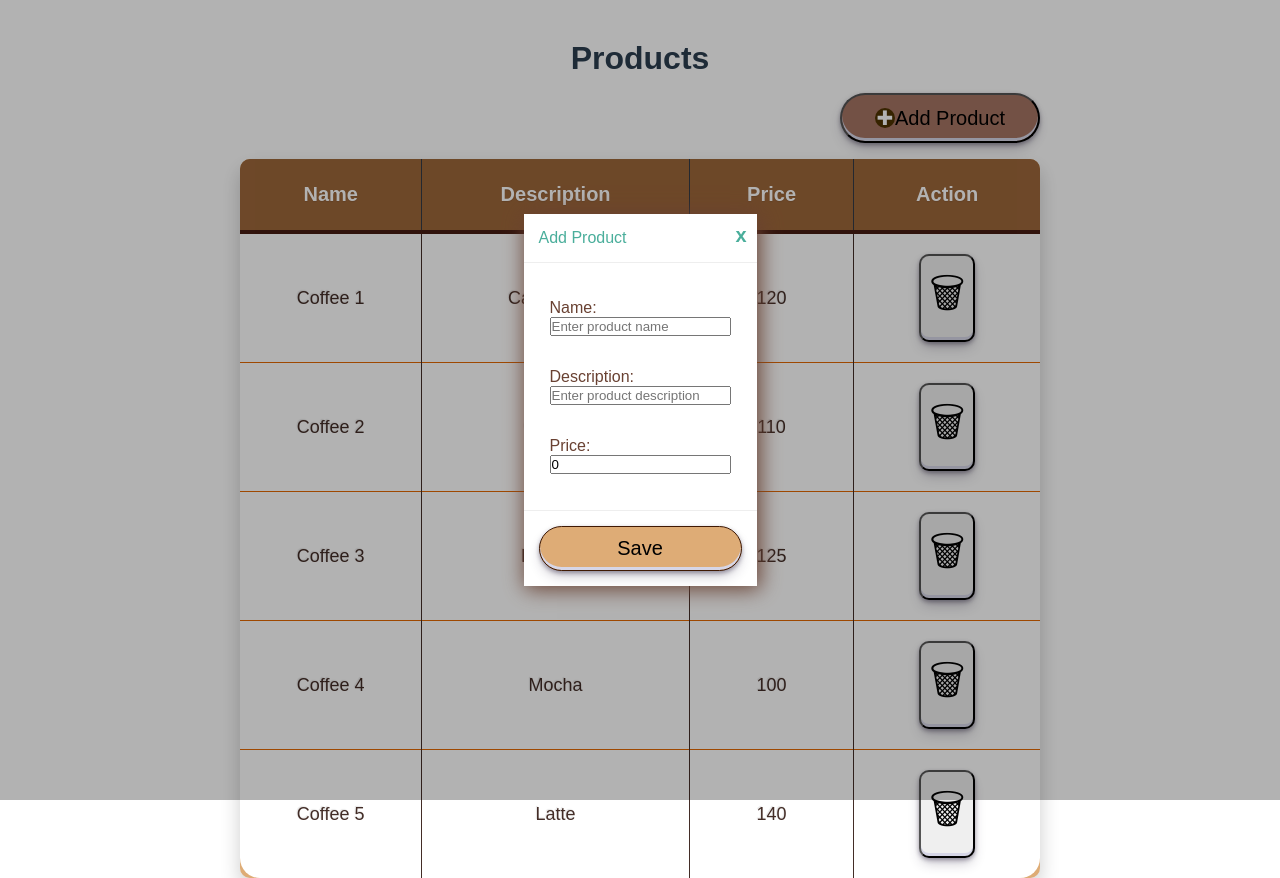
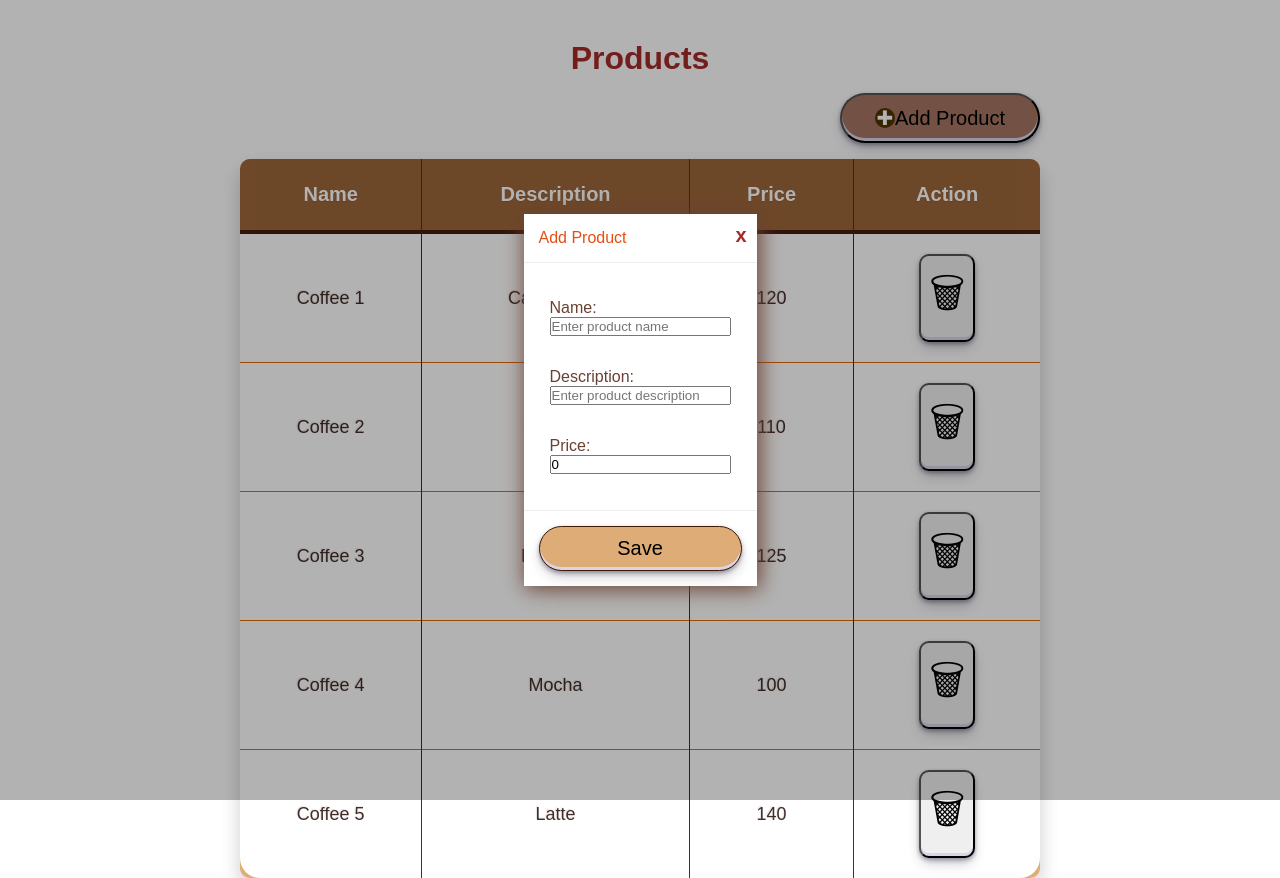
Before and after one commit to CharleeDolor/crud-products, a Vue app: page / in a window 1280 px wide. Both pictures are taken after a click on the button "Add Product". Built offline with nearby package versions, Linux system fonts and the light colour scheme.

Commit message:
some UI fixes

```diff
--- a/src/assets/main.css
+++ b/src/assets/main.css
@@ -15,7 +15,7 @@
       -webkit-font-smoothing: antialiased;
       -moz-osx-font-smoothing: grayscale;
       text-align: center;
-      color: #2c3e50;
+      color: brown;
       margin-top: 20px;
       display: flex;
       flex-direction: column;
@@ -106,6 +106,10 @@
   display: flex;
 }
 
+.header-title{
+  color: #e74e11;
+}
+
 .modal-header {
   position: relative;
   border-bottom: 1px solid #eeeeee;
@@ -135,7 +139,7 @@
   padding: 10px;
   cursor: pointer;
   font-weight: bold;
-  color: #861703;
+  color: brown !important;
   background: transparent;
 }
 
@@ -275,7 +279,7 @@
 
   .btn-close:hover {
     background-color: #ff0000;
-    color: #ffffff;
+    color: #ffffff !important;
   }
 
 
--- a/src/components/AddModal.vue
+++ b/src/components/AddModal.vue
@@ -4,7 +4,7 @@
             <div class="modal">
                 <header class="modal-header">
                     <slot name="header">
-                         Add Product
+                        <p class="header-title">Add Product</p>
                     </slot>
                     <button type="button" class="btn-close" @click="closeDefault" aria-label="Close modal">
                         x
@@ -78,10 +78,6 @@ export default {
         },
 
         animateSave() {
-            // Validate form manually
-            // if (!this.$refs.form.checkValidity()) {
-            //     return false; // Prevent form submission
-            // }
 
             // Animate the Save button
             this.saveAnimated = [false, false, false, false]; // Reset animation status
--- a/src/components/EditModal.vue
+++ b/src/components/EditModal.vue
@@ -4,8 +4,11 @@
             <div class="modal">
                 <header class="modal-header">
                     <slot name="header">
-                        Edit Product
+                        <p class="header-title">Edit Product</p>
                     </slot>
+                    <button type="button" class="btn-close" @click="closeDefault" aria-label="Close modal">
+                        x
+                    </button>
                 </header>
 
                 <form @submit.prevent="handleSubmit">
@@ -30,7 +33,7 @@
                     </section>
 
                     <footer class="modal-footer">
-                        <input type="submit" value="Save" class="btn-green">
+                        <input type="submit" value="Save" class="btn-save">
                     </footer>
                 </form>
             </div>
@@ -73,6 +76,10 @@ export default {
             }
             this.$emit('close', editedProduct);
         },
+
+        closeDefault(){
+            this.$emit('closeDefault');
+        }
     },
 };
 </script>
--- a/src/components/ProductList.vue
+++ b/src/components/ProductList.vue
@@ -1,6 +1,6 @@
 <template>
   <h1>Products</h1>
-  <EditModal v-if="showEdit" @close="closeEditModal" :product="toEditProduct" />
+  <EditModal v-if="showEdit" @close="closeEditModal" @closeDefault="closeEditModalDefault" :product="toEditProduct" />
   <AddModal v-if="showAdd" @close="closeAddModal" @closeDefault="closeAddModalDefault" />
 
   <div class="control-panel">
@@ -132,6 +132,10 @@ export default {
 
     closeAddModalDefault() {
       this.showAdd = false;
+    },
+
+    closeEditModalDefault() {
+      this.showEdit = false;
     }
   }
 }
```
